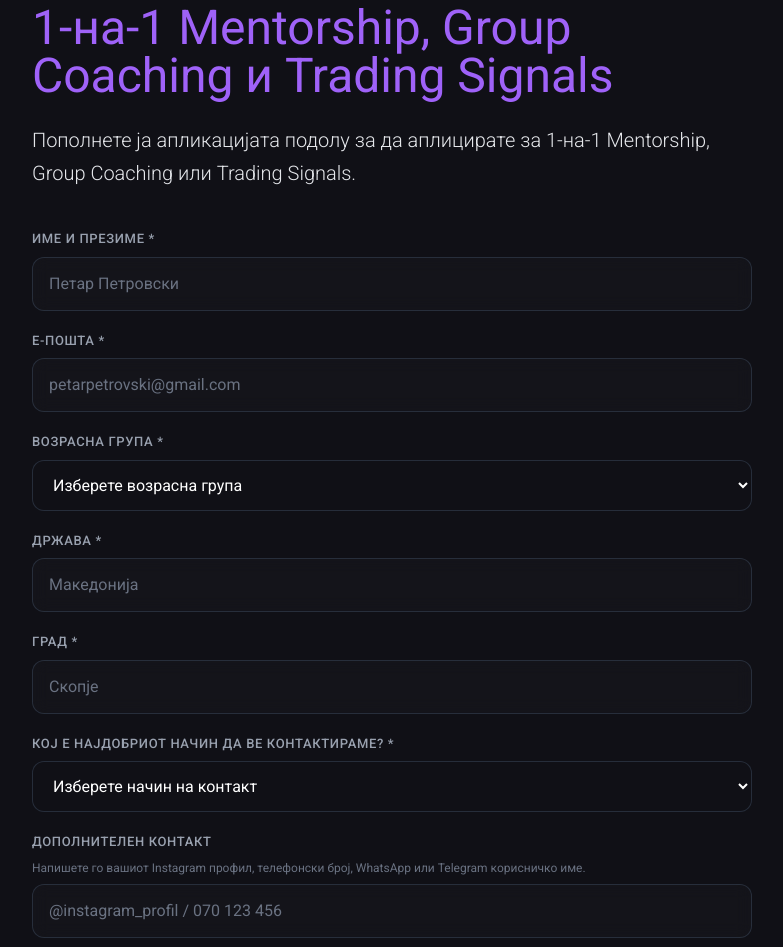
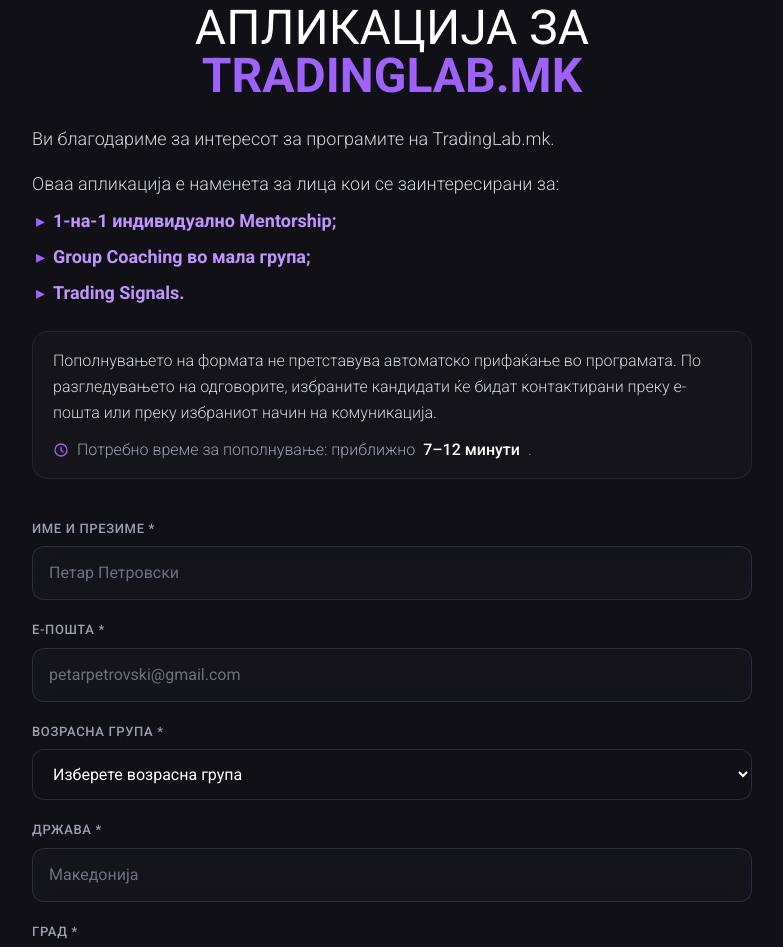
Before and after one commit to tradinglabmk/TradingLab, a Next.js app: page / in a window 1280 px wide. Shown: the part 140-1087 px from the top of the page, without its empty margins (248-1031 px from the left). Built offline with nearby package versions, Linux system fonts and the light colour scheme.

Commit message:
fix: improve form fields

```diff
--- a/src/app/api/applications/route.ts
+++ b/src/app/api/applications/route.ts
@@ -1,4 +1,5 @@
 import { NextRequest, NextResponse } from "next/server";
+import { ObjectId } from "mongodb";
 import { getDb } from "@/utils/server/mongodb";
 
 export async function POST(request: NextRequest) {
@@ -88,3 +89,39 @@
     );
   }
 }
+
+export async function DELETE(request: NextRequest) {
+  try {
+    const { id } = await request.json();
+
+    if (!id) {
+      return NextResponse.json(
+        { error: "Application ID is required" },
+        { status: 400 },
+      );
+    }
+
+    const db = await getDb();
+    const result = await db
+      .collection("applications")
+      .deleteOne({ _id: new ObjectId(id) });
+
+    if (result.deletedCount === 0) {
+      return NextResponse.json(
+        { error: "Application not found" },
+        { status: 404 },
+      );
+    }
+
+    return NextResponse.json(
+      { success: true, message: "Апликацијата е успешно избришана" },
+      { status: 200 },
+    );
+  } catch (error) {
+    console.error("Error deleting application:", error);
+    return NextResponse.json(
+      { error: "Failed to delete application" },
+      { status: 500 },
+    );
+  }
+}
--- a/src/app/components/Apply/ApplicationForm.tsx
+++ b/src/app/components/Apply/ApplicationForm.tsx
@@ -18,13 +18,7 @@
   "Над 55 години",
 ];
 
-const contactMethods = [
-  "Е-пошта",
-  "Instagram",
-  "WhatsApp",
-  "Telegram",
-  "Телефонски повик",
-];
+const contactMethods = ["Е-пошта", "Instagram", "Discord"];
 
 const serviceOptions = [
   {
@@ -62,6 +56,7 @@
     formState: { errors },
     getValues,
     reset,
+    watch,
   } = useForm<Step1Fields>({
     defaultValues: {
       fullName: "",
@@ -79,6 +74,26 @@
     setService("");
     setStep(1);
   };
+
+  const watchedContactMethod = watch("contactMethod");
+
+  const additionalContactMeta: Record<
+    string,
+    { label: string; placeholder: string }
+  > = {
+    Instagram: {
+      label: "Instagram профил *",
+      placeholder: "@instagram_profil",
+    },
+    Discord: {
+      label: "Discord корисничко име *",
+      placeholder: "@discord_username",
+    },
+    "Е-пошта": { label: "Е-пошта адреса *", placeholder: "example@gmail.com" },
+  };
+
+  const contactMeta = additionalContactMeta[watchedContactMethod];
+  const isContactRequired = Boolean(contactMeta);
 
   const onStep1Valid = () => {
     setStep(2);
@@ -387,18 +402,35 @@
 
       <div>
         <label className="block text-[13px] text-gray-400 mb-2 uppercase tracking-wider font-medium">
-          Дополнителен контакт
+          {contactMeta ? contactMeta.label : "Дополнителен контакт"}
         </label>
-        <p className="text-xs text-gray-500 mb-2">
-          Напишете го вашиот Instagram профил, телефонски број, WhatsApp или
-          Telegram корисничко име.
-        </p>
+        {!contactMeta && (
+          <p className="text-xs text-gray-500 mb-2">
+            Изберете начин на контакт за да го пополните ова поле.
+          </p>
+        )}
         <input
           type="text"
-          placeholder="@instagram_profil / 070 123 456"
-          className="w-full rounded-xl border border-gray-700/60 bg-white/[0.02] px-4 py-3.5 text-white placeholder-gray-500 backdrop-blur-sm focus:border-[#9F62F8] focus:bg-white/[0.04] focus:shadow-[0_0_15px_-5px_rgba(159,98,248,0.3)] focus:outline-none transition-all duration-300"
-          {...register("additionalContact")}
+          placeholder={
+            contactMeta
+              ? contactMeta.placeholder
+              : "@instagram_profil / 070 123 456"
+          }
+          className={`w-full rounded-xl border ${
+            errors.additionalContact ? "border-red-500" : "border-gray-700/60"
+          } bg-white/[0.02] px-4 py-3.5 text-white placeholder-gray-500 backdrop-blur-sm focus:border-[#9F62F8] focus:bg-white/[0.04] focus:shadow-[0_0_15px_-5px_rgba(159,98,248,0.3)] focus:outline-none transition-all duration-300`}
+          {...register("additionalContact", {
+            validate: (v) =>
+              !isContactRequired ||
+              (v && v.trim() !== "") ||
+              "Полето е задолжително",
+          })}
         />
+        {errors.additionalContact && (
+          <p className="text-red-400 text-xs mt-1.5">
+            {errors.additionalContact.message}
+          </p>
+        )}
       </div>
 
       <div className="pt-3">
--- a/src/app/page.tsx
+++ b/src/app/page.tsx
@@ -6,15 +6,71 @@
     <div className="bg-[#101016] min-h-screen">
       <div className="max-w-3xl mx-auto px-6 py-16">
         <SEOScrollWrapper animationType="fadeInUp" delay={0} duration={0.8}>
-          <h1 className="text-3xl md:text-4xl lg:text-5xl font-normal mb-6">
-            <span style={{ color: "#9F62F8" }}>
-              1-на-1 Mentorship, Group Coaching и Trading Signals
+          <h1 className="text-3xl md:text-4xl lg:text-5xl font-normal mb-6 text-white text-center">
+            АПЛИКАЦИЈА ЗА{" "}
+            <span style={{ color: "#9F62F8" }} className="font-bold">
+              TRADINGLAB.MK
             </span>
           </h1>
-          <p className="text-lg md:text-xl font-light leading-relaxed text-gray-200">
-            Пополнете ја апликацијата подолу за да аплицирате за 1-на-1
-            Mentorship, Group Coaching или Trading Signals.
+          <p className="text-base md:text-lg font-light leading-relaxed text-gray-300 mb-4">
+            Ви благодариме за интересот за програмите на TradingLab.mk.
           </p>
+          <p className="text-base md:text-lg font-light leading-relaxed text-gray-300 mb-2">
+            Оваа апликација е наменета за лица кои се заинтересирани за:
+          </p>
+          <ul className="space-y-2 text-base md:text-lg pl-1">
+            <li className="flex items-center gap-2">
+              <span style={{ color: "#9F62F8" }} className="shrink-0">
+                ▸
+              </span>
+              <span className="font-semibold" style={{ color: "#BF94FF" }}>
+                1-на-1 индивидуално Mentorship;
+              </span>
+            </li>
+            <li className="flex items-center gap-2">
+              <span style={{ color: "#9F62F8" }} className="shrink-0">
+                ▸
+              </span>
+              <span className="font-semibold" style={{ color: "#BF94FF" }}>
+                Group Coaching во мала група;
+              </span>
+            </li>
+            <li className="flex items-center gap-2">
+              <span style={{ color: "#9F62F8" }} className="shrink-0">
+                ▸
+              </span>
+              <span className="font-semibold" style={{ color: "#BF94FF" }}>
+                Trading Signals.
+              </span>
+            </li>
+          </ul>
+
+          <div className="mt-6 rounded-2xl border border-gray-700/40 bg-white/[0.02] px-5 py-4 space-y-3">
+            <p className="text-sm md:text-base font-light leading-relaxed text-gray-300">
+              Пополнувањето на формата не претставува автоматско прифаќање во
+              програмата. По разгледувањето на одговорите, избраните кандидати
+              ќе бидат контактирани преку е-пошта или преку избраниот начин на
+              комуникација.
+            </p>
+            <p className="text-sm md:text-base font-light text-gray-400 flex items-center gap-2">
+              <svg
+                className="h-4 w-4 shrink-0"
+                style={{ color: "#9F62F8" }}
+                fill="none"
+                viewBox="0 0 24 24"
+                stroke="currentColor"
+                strokeWidth={2}
+              >
+                <path
+                  strokeLinecap="round"
+                  strokeLinejoin="round"
+                  d="M12 8v4l3 3m6-3a9 9 0 11-18 0 9 9 0 0118 0z"
+                />
+              </svg>
+              Потребно време за пополнување: приближно{" "}
+              <span className="font-medium text-white">7–12 минути</span>.
+            </p>
+          </div>
         </SEOScrollWrapper>
 
         <SEOScrollWrapper animationType="fadeInUp" delay={150} duration={0.8}>
```
Also changed, not shown: src/app/admin/page.tsx (+131 -0 lines).
